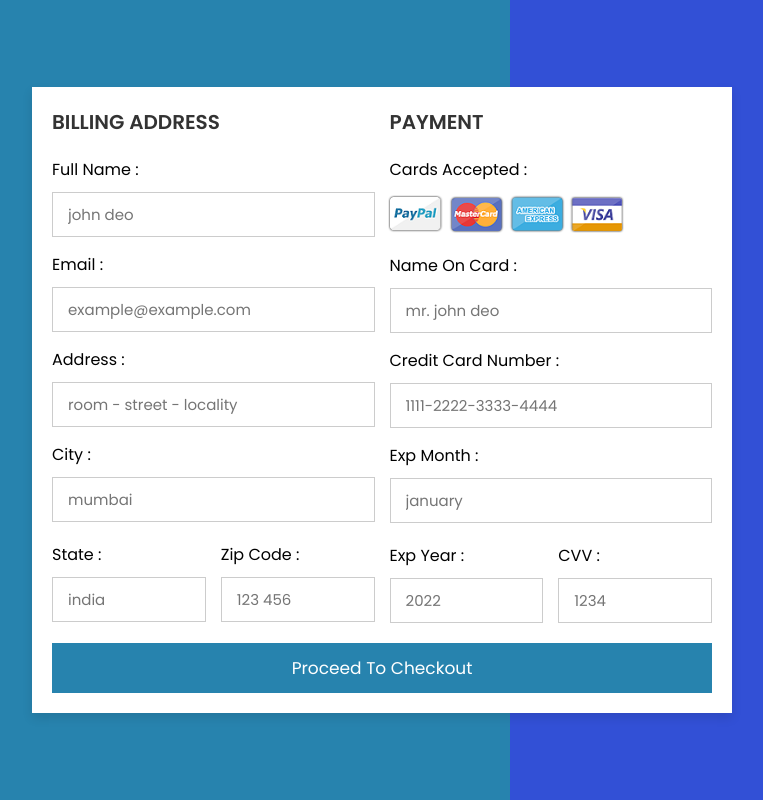
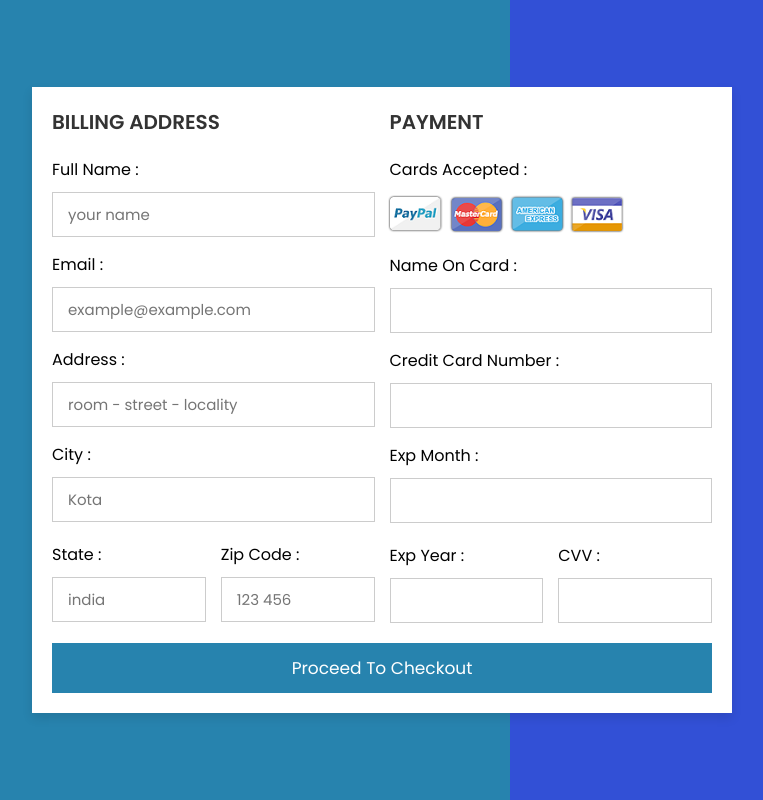
Before and after one commit to archi-jain/Payment_gateway, a plain HTML site: page index.html in a window 1280 px wide. Shown: the whole page, without its empty margins (258-1021 px from the left). Drawn offline with Linux system fonts and the light colour scheme.

Commit message:
Update index.html

```diff
--- a/index.html
+++ b/index.html
@@ -25,7 +25,7 @@
 
                 <div class="inputBox">
                     <span>full name :</span>
-                    <input type="text" placeholder="john deo">
+                    <input type="text" placeholder="your name">
                 </div>
                 <div class="inputBox">
                     <span>email :</span>
@@ -37,7 +37,7 @@
                 </div>
                 <div class="inputBox">
                     <span>city :</span>
-                    <input type="text" placeholder="mumbai">
+                    <input type="text" placeholder="Kota">
                 </div>
 
                 <div class="flex">
@@ -63,25 +63,25 @@
                 </div>
                 <div class="inputBox">
                     <span>name on card :</span>
-                    <input type="text" placeholder="mr. john deo">
+                    <input type="text" placeholder="">
                 </div>
                 <div class="inputBox">
                     <span>credit card number :</span>
-                    <input type="number" placeholder="1111-2222-3333-4444">
+                    <input type="number">
                 </div>
                 <div class="inputBox">
                     <span>exp month :</span>
-                    <input type="text" placeholder="january">
+                    <input type="text" >
                 </div>
 
                 <div class="flex">
                     <div class="inputBox">
                         <span>exp year :</span>
-                        <input type="number" placeholder="2022">
+                        <input type="number">
                     </div>
                     <div class="inputBox">
                         <span>CVV :</span>
-                        <input type="text" placeholder="1234">
+                        <input type="text">
                     </div>
                 </div>
 
```
